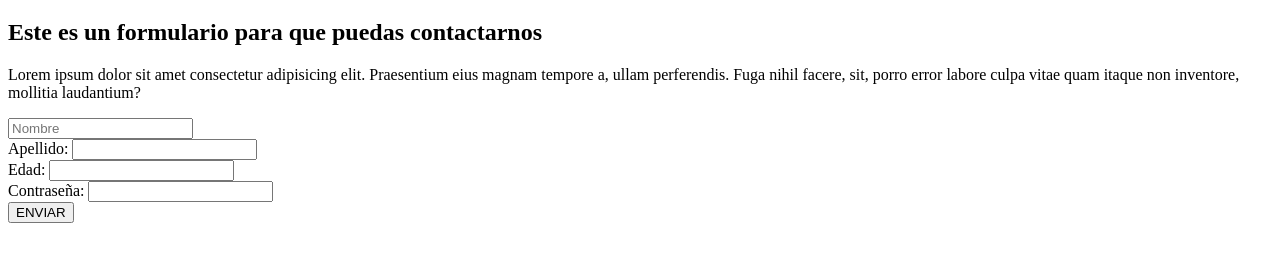
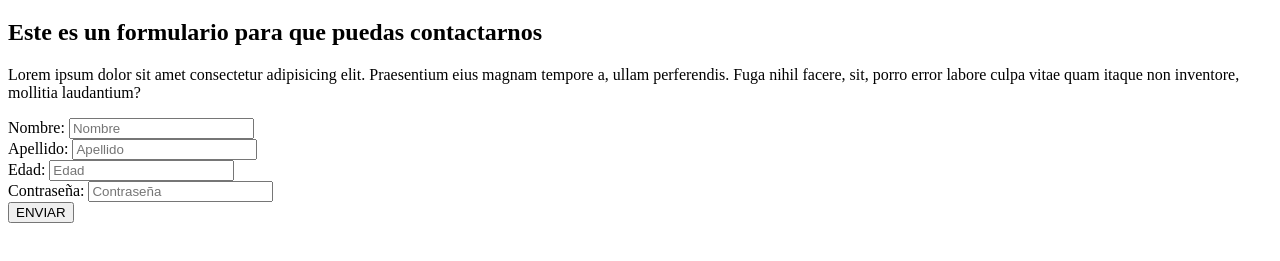
Before and after one commit to ECetraro/RepositorioHenry, a plain HTML site: page contacto.html in a window 1280 px wide. Shown: the part 61-322 px from the top of the page. Drawn offline with Linux system fonts and the light colour scheme.

Commit message:
Primer commit: HTML File

```diff
--- a/contacto.html
+++ b/contacto.html
@@ -18,26 +18,25 @@
                 Lorem ipsum dolor sit amet consectetur adipisicing elit. Praesentium eius magnam tempore a, ullam perferendis. Fuga nihil facere, sit, porro error labore culpa vitae quam itaque non inventore, mollitia laudantium?
             </p>
         </div>
-
         <form>
             <div>
  <!-------------<label for="nombre">Nombre: </label>------->
+                <label for="nombre">Nombre: </label>
                 <input type="text" name="nombre" placeholder="Nombre" />
             </div>
             <div>
                 <label for="apellido">Apellido: </label>
-                <input type="text" name="apellido" />
+                <input type="text" name="apellido" placeholder="Apellido"/>
             </div>
             <div>
                 <label for="edad">Edad: </label>
-                <input type="number" name="edad" />
+                <input type="number" name="edad" placeholder="Edad" />
             </div>
             <div>
                 <label for="password">Contraseña: </label>
-                <input type="password" name="password" />
+                <input type="password" name="password" placeholder="Contraseña" />
             </div>
             <button>ENVIAR</button>
-
         </form>
     </main>
 
```
Also changed, not shown: index.html (+4 -1 lines).
